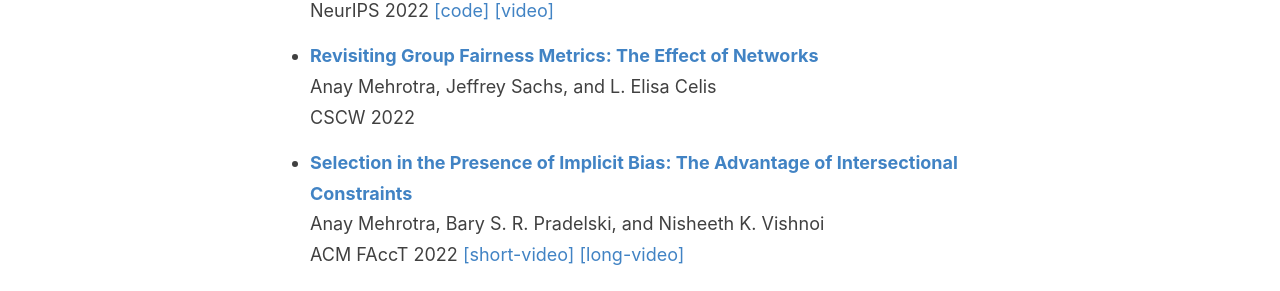
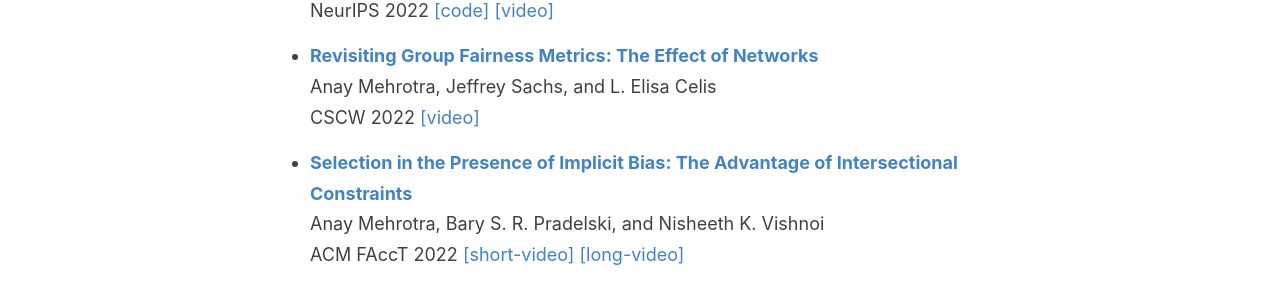
Before and after one commit to controlling-bias/controlling-bias.github.io, a Jekyll site: the page built from _posts/2020-07-23-papers.md, in a window 1280 px wide and 900 px high, scrolled down 1609 px. Shown: the part 153-444 px from the top of the window. Built offline with Jekyll 4.4.1, drawn with Linux system fonts in a browser that asks for light colours.

Commit message:
Update 2020-07-23-papers.md

```diff
--- a/_posts/2020-07-23-papers.md
+++ b/_posts/2020-07-23-papers.md
@@ -12,7 +12,7 @@ layout: default
 
 *	[<b>Revisiting Group Fairness Metrics: The Effect of Networks</b>](https://dl.acm.org/doi/10.1145/3555100)\\
 	Anay Mehrotra, Jeffrey Sachs, and L. Elisa Celis\\
-	CSCW 2022
+	CSCW 2022 [[video]](https://www.youtube.com/watch?v=MmvGPqtfr3M)
 
 *	[<b>Selection in the Presence of Implicit Bias: The Advantage of Intersectional Constraints</b>](https://arxiv.org/abs/2202.01661)\\
 	Anay Mehrotra, Bary S. R. Pradelski, and Nisheeth K. Vishnoi\\
```
